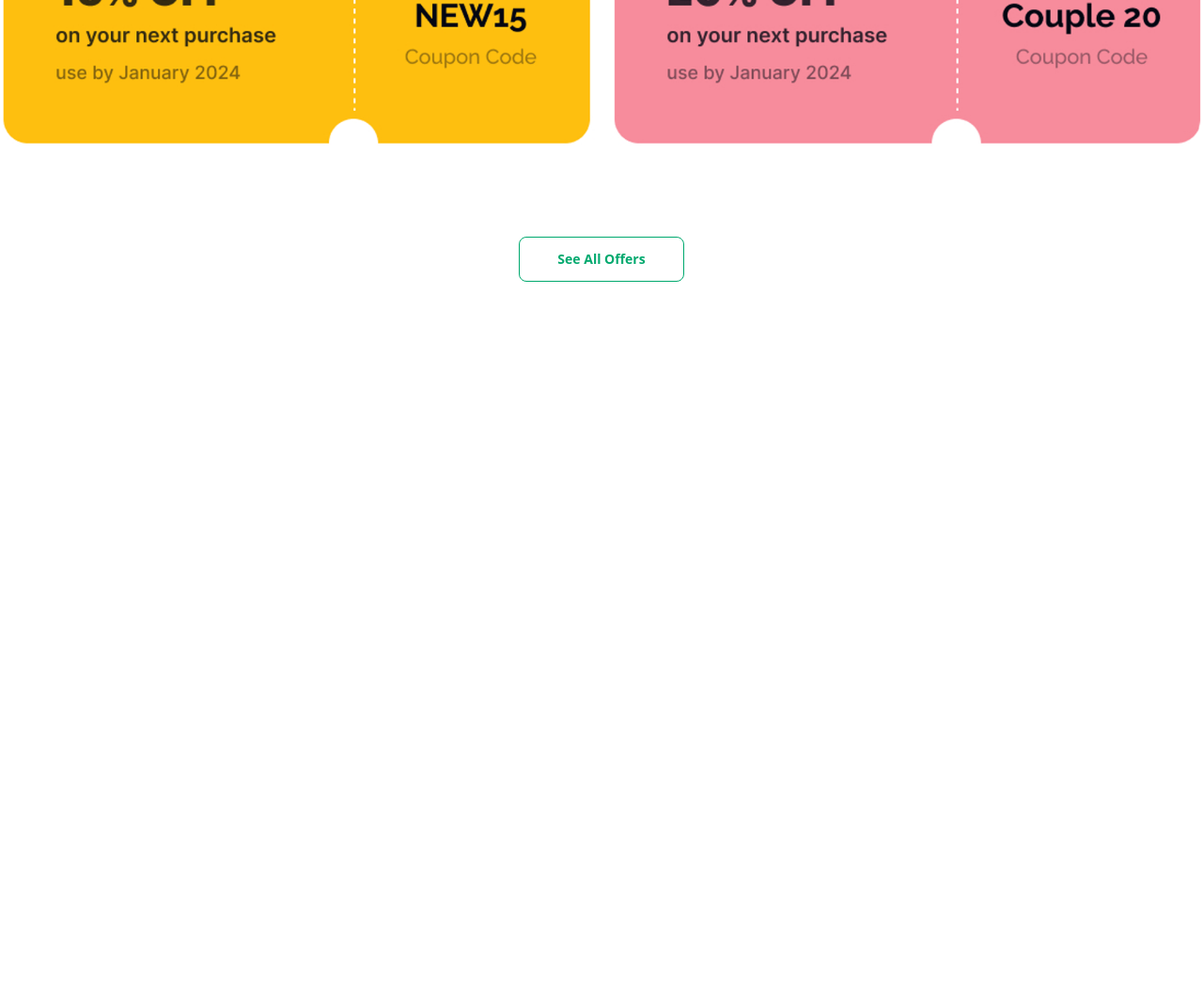
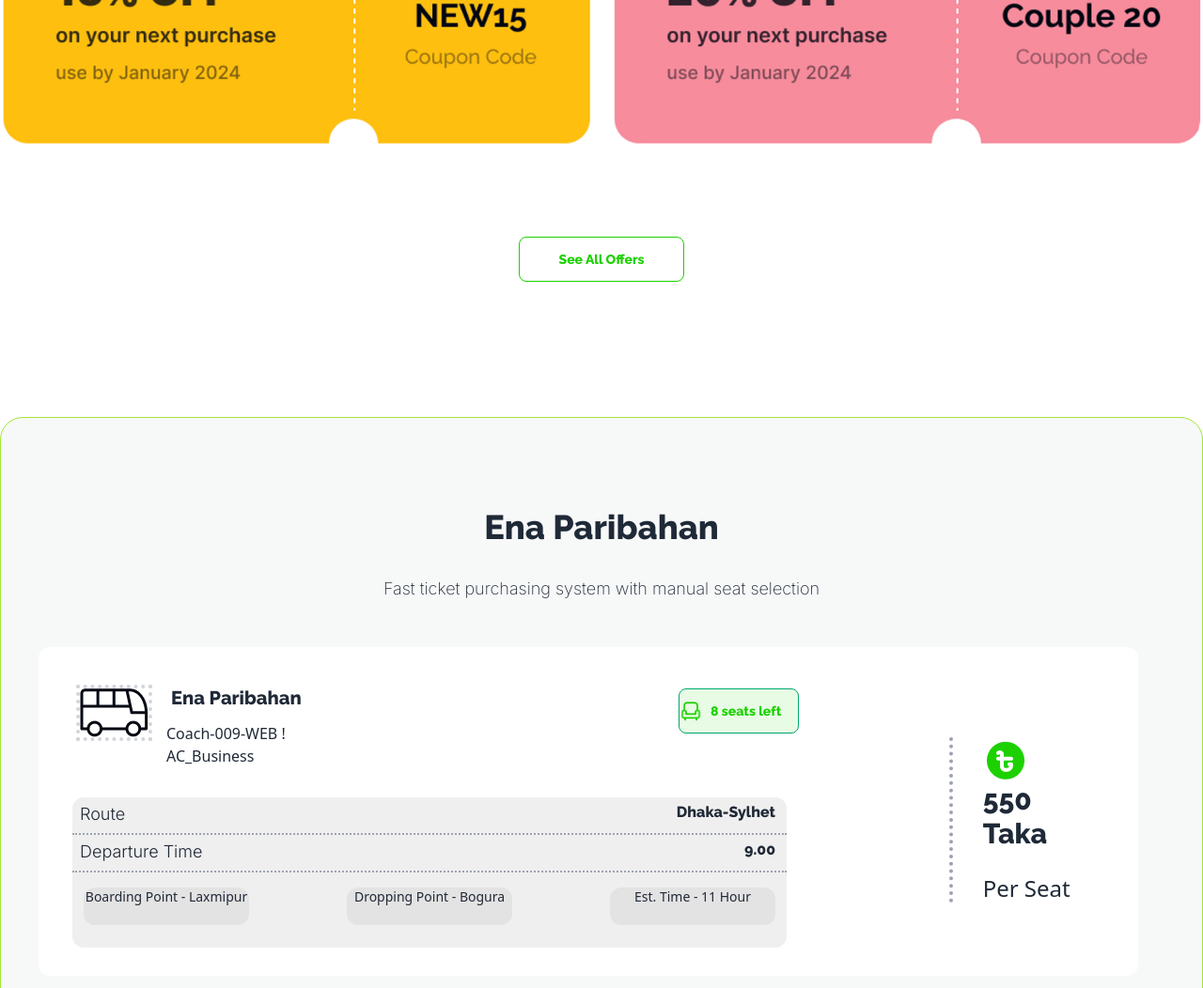
Before and after one commit to Arko23/b9a5, a plain HTML site: page index.html in a window 1280 px wide. Shown: the part 1114-2166 px from the top of the page at 94% size. Before the commit the page ends 1414 px from the top, so only its background shows below. Drawn offline with nearby package versions, Linux system fonts and the light colour scheme.

Commit message:
another file

```diff
--- a/index.html
+++ b/index.html
@@ -83,7 +83,7 @@
                       </div>
                   </div>
                      <!-- sub divs in banner  1st-->
-              <div class=" m-3   h-[120px] lg:absolute lg:left-[480px] lg:bottom-[-170px] p-5 lg:w-[300px] lg:h-[150px] rounded-3xl bg-white border border-green-500 border-b-8">
+              <div class=" m-3   h-[120px] lg:absolute lg:left-[477px] lg:bottom-[-170px] p-5 lg:w-[300px] lg:h-[150px] rounded-3xl bg-white border border-green-500 border-b-8">
                 <div class="flex gap-5 p-5">
                     <div class="border-dotted border-4 ">
                     <img src="../images/ticket-cupon.png" alt="">
@@ -103,9 +103,79 @@
           <h1 class="font-raleway text-center text-5xl mb-11">Best offers for you</h1>
           <div class="mt-36"> <img src="../images/ellipse.png" alt=""></div>
           <div class="text-center mt-24">
-            <button class="btn btn-outline btn-success w-44 ">See All Offers</button>
+            <button class="btn btn-outline btn-success w-44 font-raleway " style="color:#1DD100">See All Offers</button>
           </div>
         </section>
+           <!-- next page -->
+           <section class="mt-36 lg:h-[2208px] bg-[#F7F8F8] border border-t-7 border-lime-400  rounded-3xl">
+            <div>
+                <h1 class="font-raleway text-4xl text-center mt-24">Ena Paribahan</h1>
+                <p class="font-inter text-lg text-center mt-8 font-extralight">Fast ticket purchasing system with manual seat selection</p>
+            </div>
+
+                       <!-- next page 1st-div -->
+
+            <div class="flex bg-[#FFFFFF] h-[350px] w-[1170px] mt-12 ml-10 rounded-xl">
+                  <!-- 1st card -->
+                  <div>
+                <div class="flex  h-32 mr-40" >
+                    <div class="p-10">
+                        <div class="flex gap-5">
+                        <div class="border-dotted border-4 border-gray-300">
+                      <img src="../images/bus-logo.png" alt="">
+                      </div>
+                      <h2 class="font-raleway text-xl">Ena Paribahan</h2>
+                      </div>
+                      <div class="ml-24 mt-[-20px]">
+                      <p class="font-extralight">Coach-009-WEB ! AC_Business</p>
+                      </div>
+                    </div>
+                    <div class="mt-11 ml-72">
+
+                        <button class="btn btn-xs sm:btn-sm md:btn-md lg:btn-md w-32 btn-success font-raleway bg-[#1DD1001A]" style="color: #1DD100; padding-left: 2rem; position: relative;">
+                            <img src="../images/seat-green.png" alt="" style="position: absolute; left: 0; top: 50%; transform: translateY(-50%); width: 1.5rem;">
+                            8 seats left
+                        </button>
+
+                    </div>
+                    </div>
+
+                   <div class="rounded-xl bg-[#f0efef] h-40 w-[760px] mt-8 ml-9 ">
+                    <div class="h-10 flex justify-between border-dotted border-b-2 border-gray-400" >
+                        <p class="font-inter font-light text-lg mt-1 ml-2">Route</p>
+                        <p class="font-raleway mr-3 mt-1">Dhaka-Sylhet</p>
+                    </div>
+                    <div class=" h-10 flex justify-between border-dotted border-b-2 border-gray-400">
+                        <p class="  font-inter font-light text-lg mt-1 ml-2">Departure Time</p>
+                        <p class="font-raleway mr-3 mt-1">9.00</p>
+                    </div>
+                    <div class="flex justify-between">
+                        <div class=" bg-[#0307120D] text-center  h-10 w-44 rounded-xl mt-4 ml-3">
+                            <p class="font-md text-sm">Boarding Point - Laxmipur</p>
+                        </div>
+                        <div class=" bg-[#0307120D] text-center  h-10 w-44 rounded-xl mt-4">
+                            <p class="font-md text-sm">Dropping Point - Bogura</p>
+                        </div>
+                        <div class=" bg-[#0307120D] text-center  h-10 w-44 rounded-xl mt-4 mr-3">
+                            <p class="font-md text-sm">Est. Time - 11 Hour</p>
+                        </div>
+                    </div>
+
+                   </div>
+                    </div>
+                 <!-- 2nd card -->
+                 <div class="mt-24 border-dotted border-l-4 border-gray-400 pr-10 h-44 pl-8">
+                    <img src="../images/fare.png" alt="">
+                 <p class="font-raleway text-3xl">550 Taka</p>
+                 <br>
+                 <p class="font-extralight text-2xl">Per Seat</p>
+                 </div>
+
+                </div>
+
+
+            </div>
+           </section>
 
     </main>
     <footer>
```
